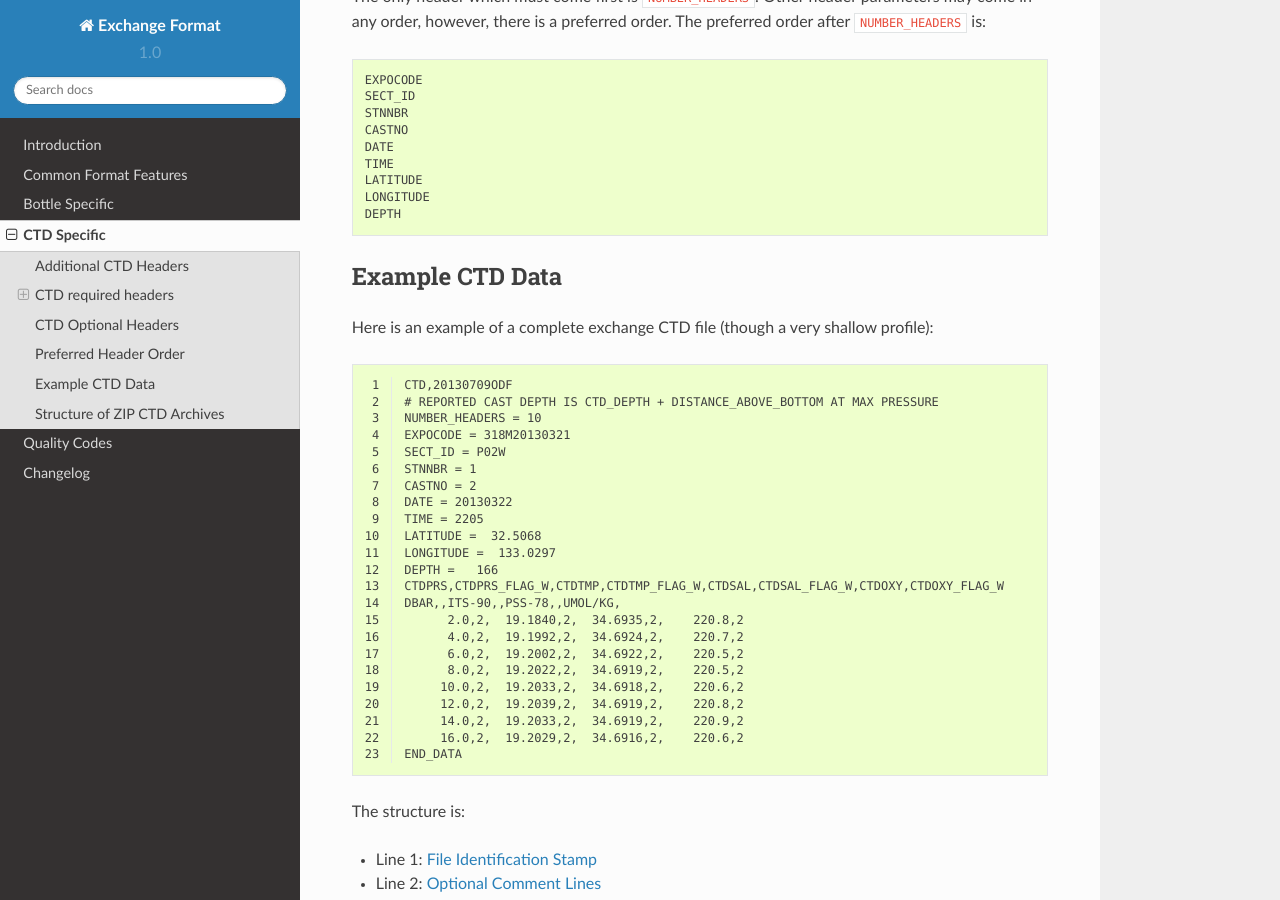
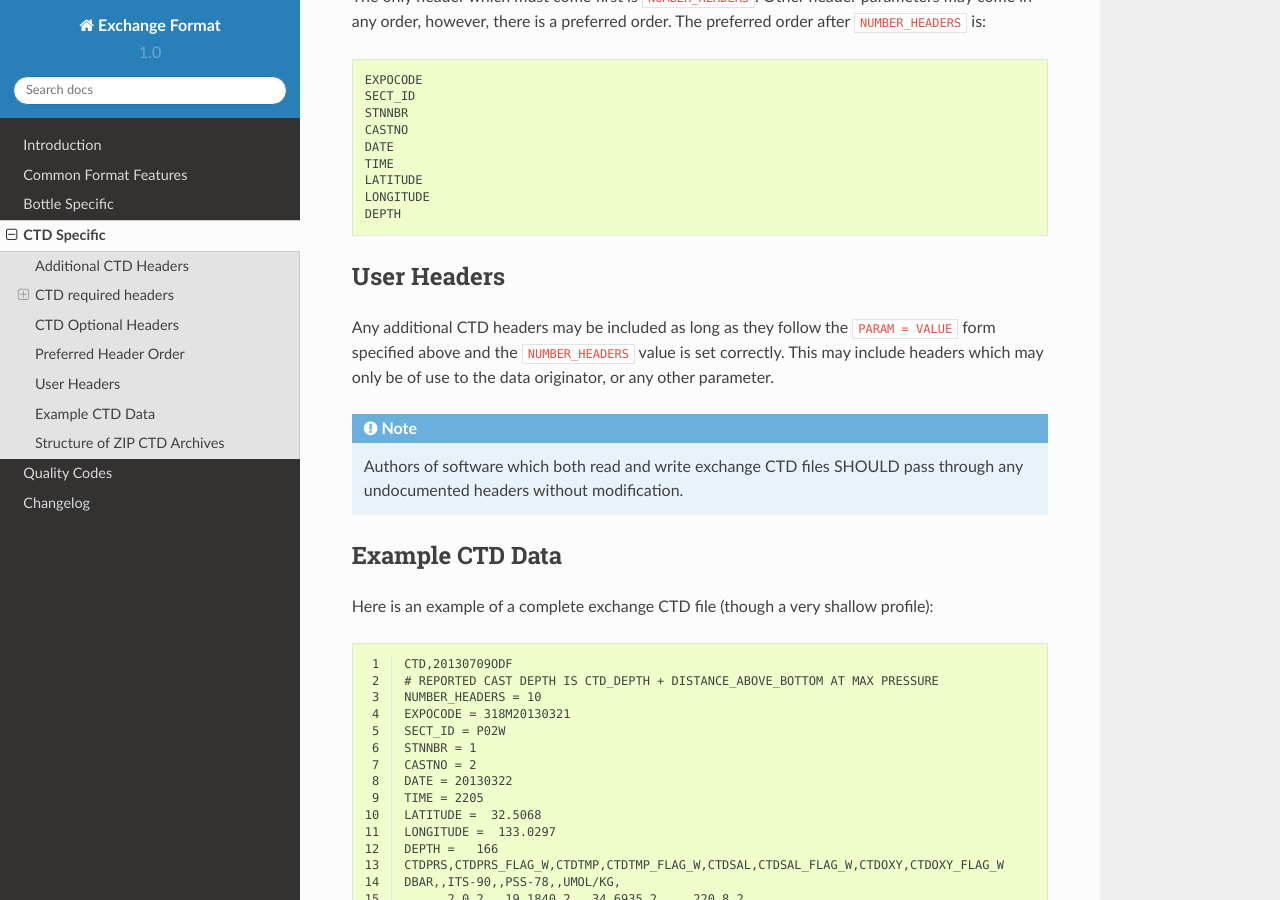
Before and after one commit to cchdo/exchange, a Sphinx documentation site: the page built from docs/ctd.rst, in a window 1280 px wide and 900 px high, scrolled down 2372 px. Built offline with Sphinx 7.4.7 and the Read the Docs theme 2.0.0, drawn with Linux system fonts in a browser that asks for light colours; pages that are not in the unit, such as notebooks, are missing from menus.

Commit message:
add note about user headers in CTD files

```diff
--- a/docs/ctd.rst
+++ b/docs/ctd.rst
@@ -110,6 +110,18 @@ The preferred order after ``NUMBER_HEADERS`` is::
   DEPTH
 
 
+User Headers
+------------
+Any additional CTD headers may be included as long as they follow the ``PARAM = VALUE`` form specified above and the ``NUMBER_HEADERS`` value is set correctly.
+This may include headers which may only be of use to the data originator, or any other parameter.
+
+.. note::
+  Authors of software which both read and write exchange CTD files SHOULD pass through any undocumented headers without modification.
+
+
+
+
+
 .. _example ctd data:
 
 Example CTD Data
```
